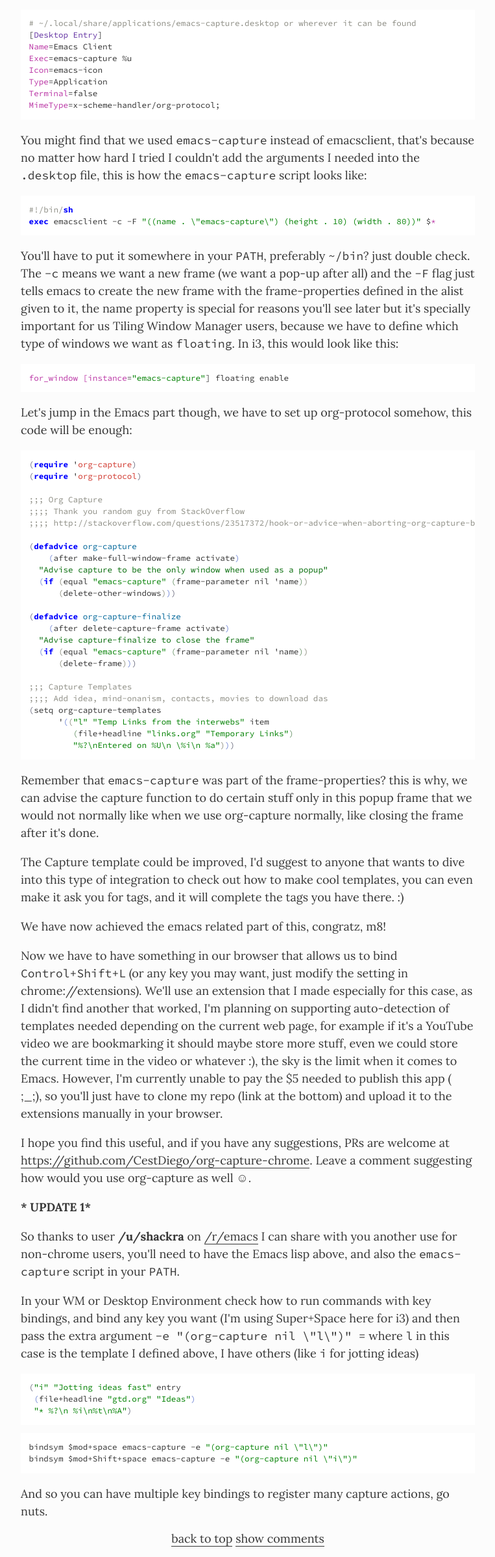
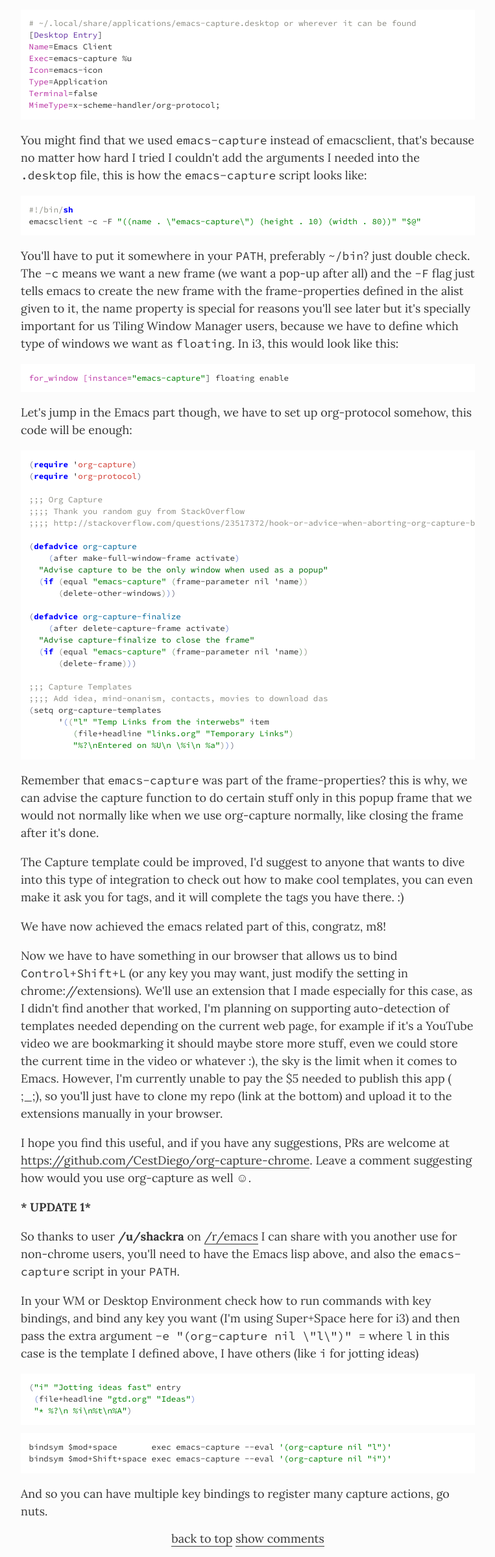
Before and after one commit to CestDiego/cestdiego.github.io, a plain HTML site: page blog/2015/08/19/org-protocol/index.html in a window 1280 px wide. Shown: the part 1203-3599 px from the top of the page at 65% size, without its empty margins (258-1021 px from the left). Drawn offline with nearby package versions, Linux system fonts and the light colour scheme; some packages are replaced by stand-ins of ours.

Commit message:
Updated script

```diff
--- a/atom.xml
+++ b/atom.xml
@@ -4,7 +4,7 @@
   <title>Diego Berrocal</title>
   <subtitle>it&#39;s personal</subtitle>
   <link href="http://cestdiego.github.io/"/>
-  <updated>Fri, 21 Aug 2015 22:53:45 CDT</updated>
+  <updated>Sun, 23 Aug 2015 13:30:13 CDT</updated>
   <entry>
     <title>Using org-capture with org-protocol be like</title>
     <link href="http://cestdiego.github.io/blog/2015/08/19/org-protocol"/>
--- a/blog/2015/08/19/org-protocol/index.html
+++ b/blog/2015/08/19/org-protocol/index.html
@@ -114,7 +114,7 @@ because no matter how hard I tried I couldn't add the arguments I needed into th
 <div class="org-src-container">
 
 <pre class="src src-sh"><span class="org-comment-delimiter">#</span><span class="org-comment">!/bin/</span><span class="org-keyword">sh</span>
-<span class="org-keyword">exec</span> emacsclient -c -F <span class="org-string">"((name . \"emacs-capture\") (height . 10) (width . 80))"</span> $<span class="org-variable-name">*</span>
+emacsclient -c -F <span class="org-string">"((name . \"emacs-capture\") (height . 10) (width . 80))"</span> <span class="org-string">"$@"</span>
 </pre>
 </div>
 
@@ -232,8 +232,8 @@ template I defined above, I have others (like <code>i</code> for jotting ideas)
 
 <div class="org-src-container">
 
-<pre class="src src-conf">bindsym $mod+space emacs-capture -e <span class="org-string">"(org-capture nil \"l\")"</span>
-bindsym $mod+Shift+space emacs-capture -e <span class="org-string">"(org-capture nil \"i\")"</span>
+<pre class="src src-conf">bindsym $mod+space       exec emacs-capture --eval <span class="org-string">'(org-capture nil "l")'</span>
+bindsym $mod+Shift+space exec emacs-capture --eval <span class="org-string">'(org-capture nil "i")'</span>
 </pre>
 </div>
 
```
